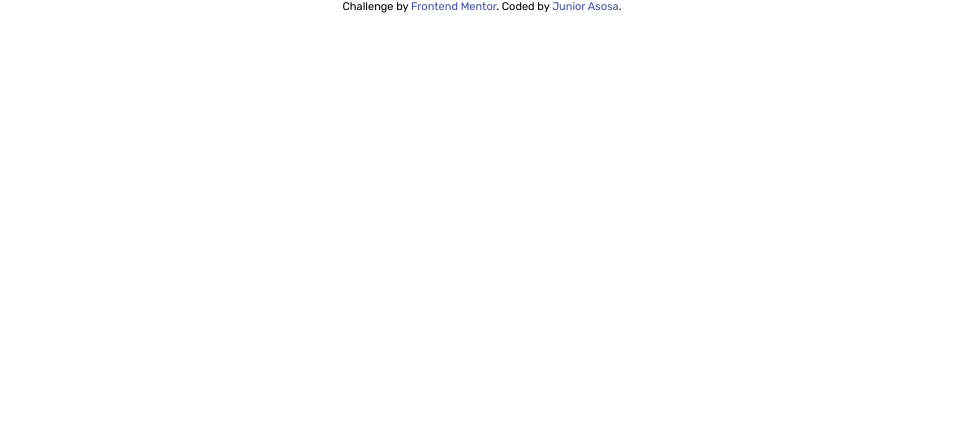
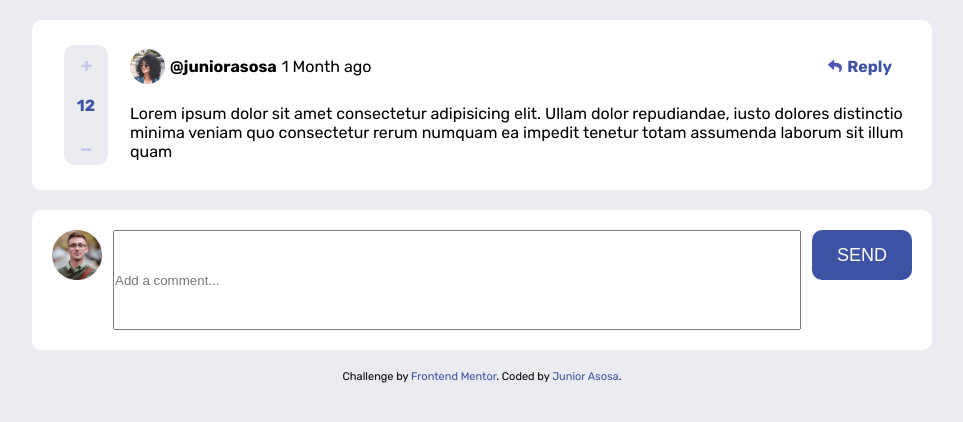
Before and after one commit to BlackJr-Git/interactive-comments-section, a plain HTML site: page index.html in a window 1280 px wide. Shown: the whole page, without its empty margins (158-1121 px from the left). Drawn offline with Linux system fonts and the light colour scheme.

Commit message:
add : comment defautl style

```diff
--- a/index.html
+++ b/index.html
@@ -8,10 +8,37 @@
   <link rel="stylesheet" href="style.css">
   <title>Frontend Mentor | Interactive comments section</title>
 
-  <!-- Feel free to remove these styles or customise in your own stylesheet 👍 -->
 </head>
 <body>
 
+  <div class="comment-container container">
+    <div class="votes">
+      <div class="votes-bar">
+        <span><img src="images/icon-plus.svg" alt=""></span> <span class="bold violet">12</span> <span><img src="images/icon-minus.svg" alt=""></span>
+      </div>
+    </div>
+    <div class="comment-info">
+      <div class="comment-nav">
+        <div class="user-info">
+          <img class="user-icons" src="images/avatars/image-amyrobson.png" alt="">
+          <p class="username bold">@juniorasosa</p>
+          <p>1 Month ago</p>
+        </div>
+        <a class="reply bold" href=""><img src="images/icon-reply.svg" alt="">Reply</a>
+      </div>
+      <p>Lorem ipsum dolor sit amet consectetur adipisicing elit. Ullam dolor
+        repudiandae, iusto dolores distinctio minima veniam quo consectetur
+        rerum numquam ea impedit tenetur totam assumenda laborum sit illum
+        quam
+      </p>
+    </div>
+  </div>
+
+  <div class="container add-comment">
+    <img class="input-usericons" src="images/avatars/image-juliusomo.png" alt="">
+    <input class="comment-input" placeholder="Add a comment..." type="text">
+    <button class="btn-send">SEND</button>
+  </div>
   <!-- Pull dynamic content from the data.json file -->
 
   <div class="attribution">
--- a/style.css
+++ b/style.css
@@ -1,6 +1,6 @@
-@import url('https://fonts.googleapis.com/css2?family=Rubik:ital,wght@0,300;0,400;0,500;0,600;0,700;0,800;0,900;1,300;1,400;1,500;1,600;1,700;1,800;1,900&display=swap');
+@import url("https://fonts.googleapis.com/css2?family=Rubik:ital,wght@0,300;0,400;0,500;0,600;0,700;0,800;0,900;1,300;1,400;1,500;1,600;1,700;1,800;1,900&display=swap");
 
-*{
+* {
   margin: 0;
   padding: 0;
   box-sizing: border-box;
@@ -8,18 +8,126 @@
   text-decoration: none;
 }
 
-body{
-    font-family: 'Rubik', sans-serif;
+body {
+  font-family: "Rubik", sans-serif;
   font-size: 16px;
+  background-color: hsl(223, 19%, 93%);
 }
 
+/*  */
 
+.container {
+  background-color: #fff;
+  max-width: 900px;
+  padding: 10px;
+  border-radius: 10px;
+}
 
+.comment-container {
+  display: flex;
+  align-items: center;
+  justify-content: center;
+  margin: 20px auto;
+  overflow-wrap: break-word;
+}
 
+.comment-info {
+  display: flex;
+  flex-direction: column;
+  justify-content: space-between;
+  gap: 20px;
+  width: 90%;
+  /* background-color: red; */
+}
 
+.comment-nav {
+  display: flex;
+  justify-content: space-between;
+  align-items: center;
+}
 
+.user-info {
+  display: flex;
+  align-items: center;
+  gap: 5px;
+}
 
+.user-icons {
+  width: 35px;
+}
 
+.reply {
+  display: flex;
+  align-items: center;
+  justify-content: center;
+  gap: 5px;
+  color: hsl(228, 45%, 44%);
+  margin-right: 30px;
+}
 
-.attribution { font-size: 11px; text-align: center; }
-.attribution a { color: hsl(228, 45%, 44%); }
+.bold {
+  font-weight: 700;
+}
+
+.violet {
+  color: hsl(228, 45%, 44%);
+}
+
+.votes {
+  height: 150px;
+  width: 10%;
+  /* background-color: blue ; */
+
+  display: flex;
+  align-items: center;
+  justify-content: center;
+}
+
+.votes-bar {
+  display: flex;
+  flex-direction: column;
+  align-items: center;
+  justify-content: space-around;
+  background-color: hsl(223, 19%, 93%);
+  height: 80%;
+  width: 50%;
+  border-radius: 10px;
+}
+
+/*  ADD COMMENT  */
+.add-comment {
+  display: flex;
+  align-items: center;
+  justify-content: space-between;
+  margin: 20px auto;
+  padding: 20px;
+  align-items: flex-start;
+}
+
+.input-usericons {
+  width: 50px;
+}
+
+.comment-input {
+  width: 80%;
+  height: 100px;
+}
+
+.btn-send {
+  width: 100px;
+  height: 50px;
+  border-radius: 10px;
+  border: none;
+  background-color: hsl(228, 45%, 44%);
+  color: #fff;
+  font-weight: 500;
+  font-size: 18px;
+}
+
+.attribution {
+  font-size: 11px;
+  text-align: center;
+}
+.attribution a {
+  color: hsl(228, 45%, 44%);
+}
```
Lines whose indentation alone changed are shown as unchanged.
